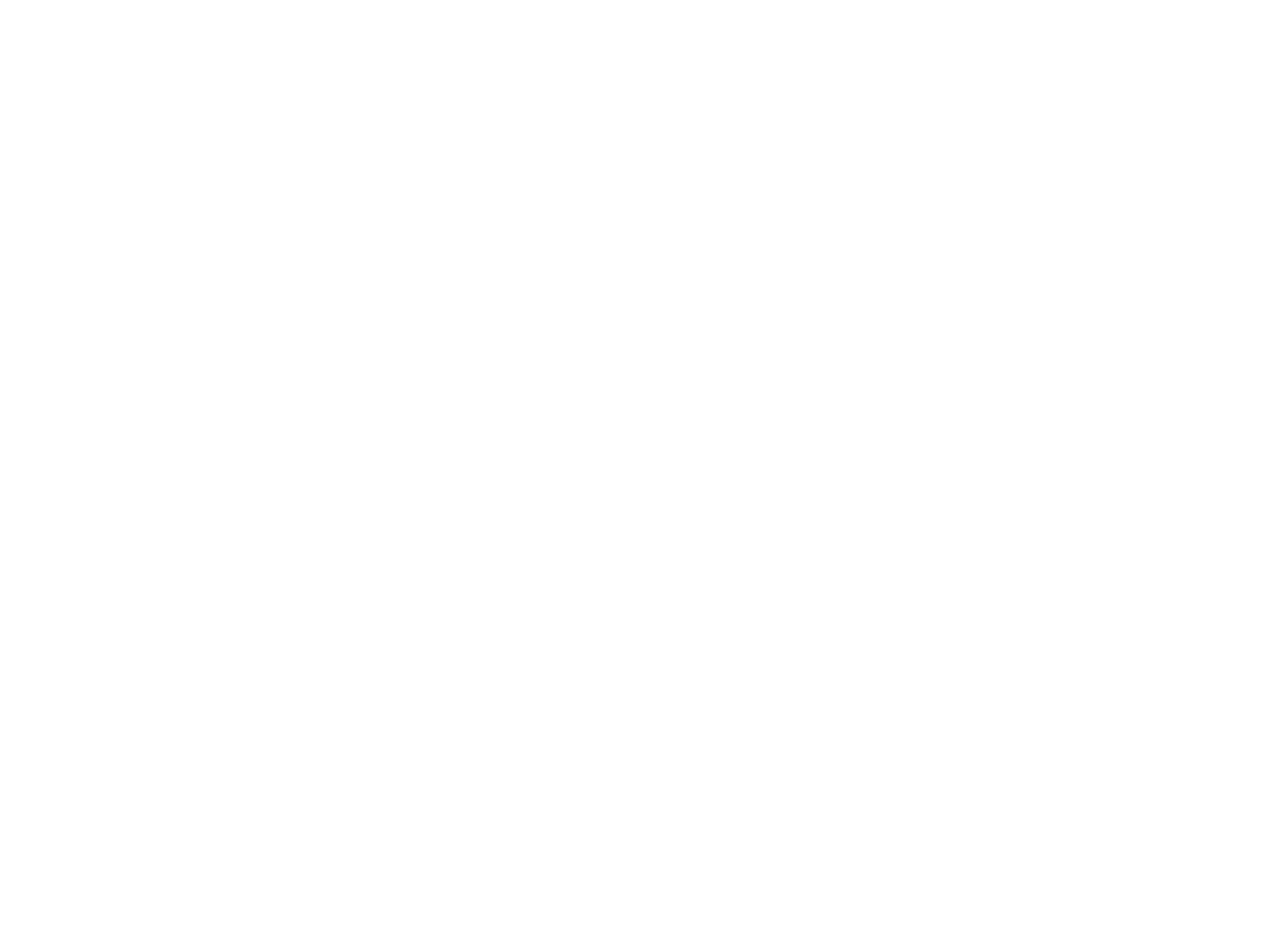
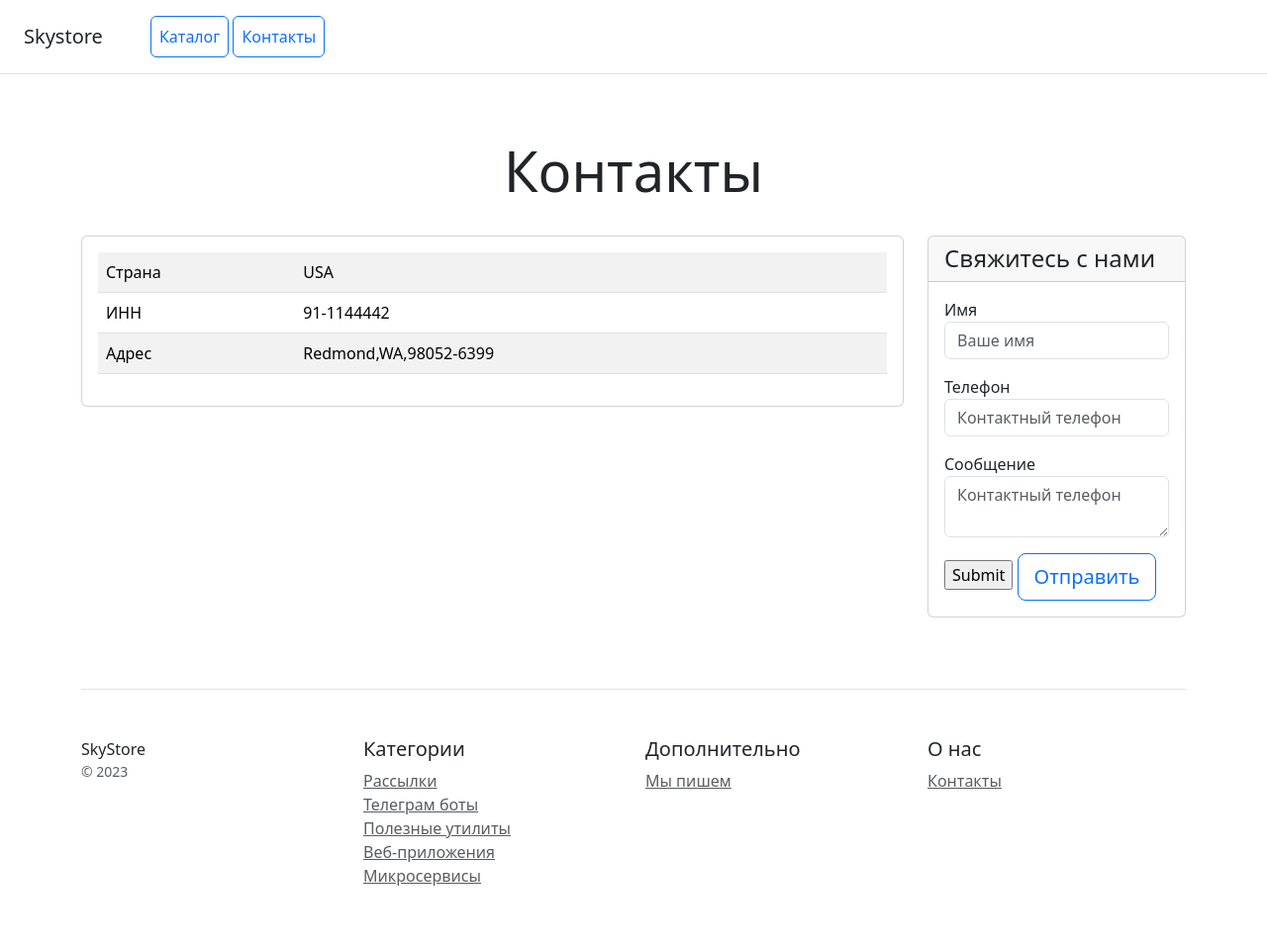
Before and after one commit to ilnurhub/my_store, a Django app: page /contacts/ in a window 1280 px wide. Before the commit the page is empty. Shown: the whole page at 99% size. Before the commit the page ends 800 px from the top, so only its background shows below. Run offline with Django 4.2, Linux system fonts and the light colour scheme.

Commit message:
filled contacts.html

```diff
--- a/catalog/templates/catalog/contacts.html
+++ b/catalog/templates/catalog/contacts.html
@@ -1,10 +1,111 @@
-<!DOCTYPE html>
+<!doctype html>
 <html lang="en">
 <head>
-    <meta charset="UTF-8">
-    <title>Title</title>
+    <meta charset="utf-8">
+    <meta name="viewport" content="width=device-width, initial-scale=1">
+    <title>Bootstrap demo</title>
+    <link href="https://cdn.jsdelivr.net/npm/bootstrap@5.3.2/dist/css/bootstrap.min.css" rel="stylesheet"
+          integrity="sha384-T3c6CoIi6uLrA9TneNEoa7RxnatzjcDSCmG1MXxSR1GAsXEV/Dwwykc2MPK8M2HN" crossorigin="anonymous">
 </head>
 <body>
+<div class="d-flex flex-column flex-md-row align-items-center p-3 px-md-4 mb-3 bg-white border-bottom box-shadow">
+    <h5 class="my-0 mr-md-auto font-weight-normal">Skystore</h5>
+    <nav class="ms-5">
+        <a class="p-2 btn btn-outline-primary" href="/">Каталог</a>
+        <a class="p-2 btn btn-outline-primary" href="/contacts/">Контакты</a>
+    </nav>
+</div>
 
+<div class="pricing-header px-3 py-3 pt-md-5 pb-md-4 mx-auto text-center">
+    <h1 class="display-4">Контакты</h1>
+</div>
+
+<div class="container">
+    <div class="row text-start">
+        <div class="col-lg-9 col-md-6 col-sm-12">
+            <div class="card mb-4 box-shadow">
+                <div class="card-body">
+                    <table class="table table-striped">
+                        <tr>
+                            <td class="w-25">Страна</td>
+                            <td>USA</td>
+                        </tr>
+                        <tr>
+                            <td class="w-25">ИНН</td>
+                            <td>91-1144442</td>
+                        </tr>
+                        <tr>
+                            <td class="w-25">Адрес</td>
+                            <td>Redmond,WA,98052-6399</td>
+                        </tr>
+                    </table>
+                </div>
+            </div>
+        </div>
+        <div class="col-lg-3 col-md-6 col-sm-12">
+            <div class="card mb-4 box-shadow">
+                <div class="card-header">
+                    <h4 class="my-0 font-weight-normal">Свяжитесь с нами</h4>
+                </div>
+                <div class="card-body">
+                    <form method="post" action="" class="form-floating">
+                        {% csrf_token %}
+                        <div class="mb-3">
+                            <label for="name">Имя</label>
+                            <input type="text" name="name" class="form-control" id="name" placeholder="Ваше имя"
+                                   required>
+                        </div>
+                        <div class="mb-3">
+                            <label for="phone">Телефон</label>
+                            <input type="text" name="phone" class="form-control" id="phone"
+                                   placeholder="Контактный телефон" required>
+                        </div>
+                        <div class="mb-3">
+                            <label for="message">Сообщение</label>
+                            <textarea type="text" name="message" class="form-control" id="message"
+                                      placeholder="Контактный телефон" required></textarea>
+                        </div>
+                    </form>
+                    <input type="submit">
+                    <button type="submit" class="btn btn-lg btn-block btn-outline-primary">Отправить</button>
+                </div>
+            </div>
+        </div>
+    </div>
+
+    <footer class="pt-4 my-md-5 pt-md-5 border-top">
+        <div class="row">
+            <div class="col-12 col-md">
+                SkyStore
+                <small class="d-block mb-3 text-muted">&copy; 2023</small>
+            </div>
+            <div class="col-6 col-md">
+                <h5>Категории</h5>
+                <ul class="list-unstyled text-small">
+                    <li><a class="text-muted" href="#">Рассылки</a></li>
+                    <li><a class="text-muted" href="#">Телеграм боты</a></li>
+                    <li><a class="text-muted" href="#">Полезные утилиты</a></li>
+                    <li><a class="text-muted" href="#">Веб-приложения</a></li>
+                    <li><a class="text-muted" href="#">Микросервисы</a></li>
+                </ul>
+            </div>
+            <div class="col-6 col-md">
+                <h5>Дополнительно</h5>
+                <ul class="list-unstyled text-small">
+                    <li><a class="text-muted" href="#">Мы пишем</a></li>
+                </ul>
+            </div>
+            <div class="col-6 col-md">
+                <h5>О нас</h5>
+                <ul class="list-unstyled text-small">
+                    <li><a class="text-muted" href="/contacts/">Контакты</a></li>
+                </ul>
+            </div>
+        </div>
+    </footer>
+</div>
+<script src="https://cdn.jsdelivr.net/npm/bootstrap@5.3.2/dist/js/bootstrap.bundle.min.js"
+        integrity="sha384-C6RzsynM9kWDrMNeT87bh95OGNyZPhcTNXj1NW7RuBCsyN/o0jlpcV8Qyq46cDfL"
+        crossorigin="anonymous"></script>
 </body>
 </html>
```
